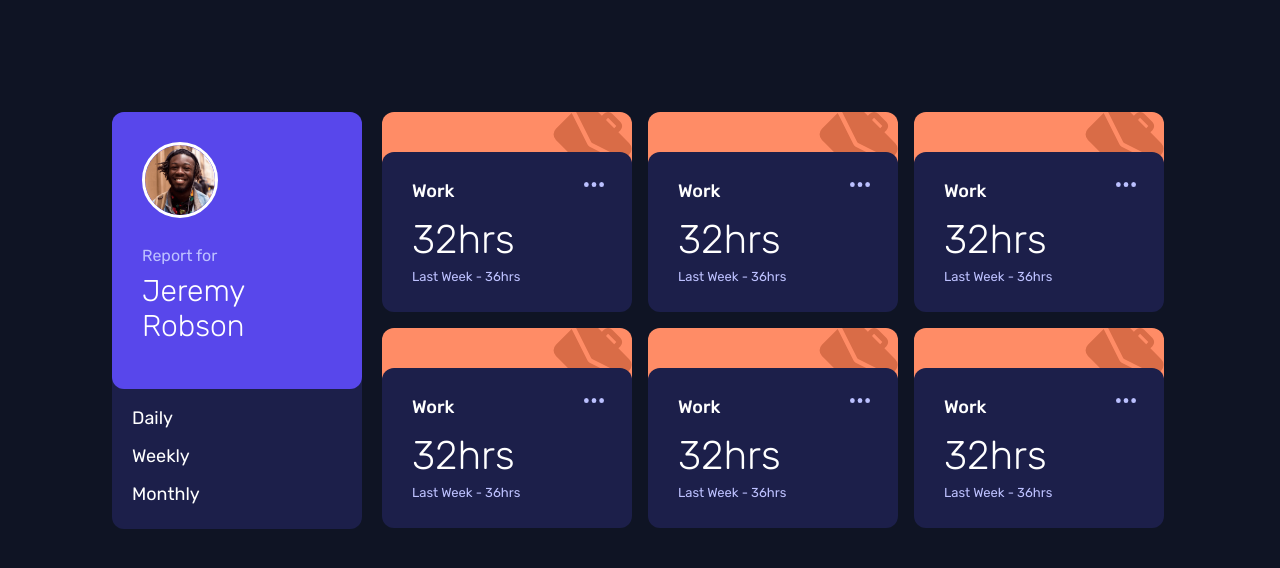
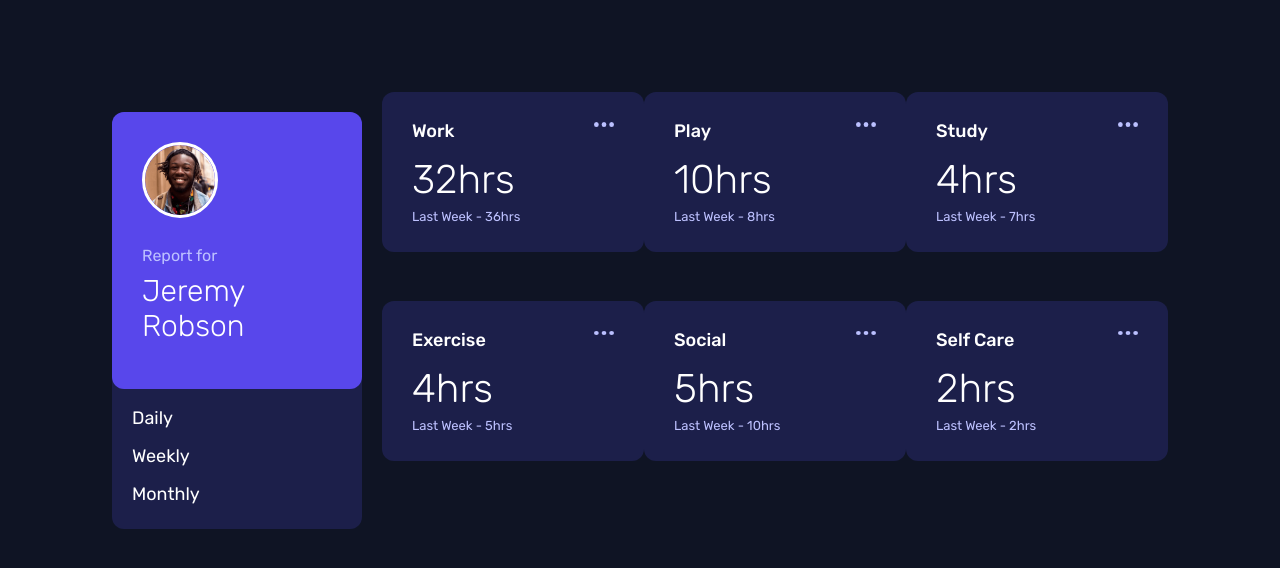
Before and after one commit to mdanieladla/time-tracking, a plain HTML site: page index.html in a window 1280 px wide. Drawn offline with Linux system fonts and the light colour scheme.

Commit message:
changed name classes cards and added class js-li

```diff
--- a/index.html
+++ b/index.html
@@ -29,14 +29,14 @@
         </div>
       </div>
       <ul class="list">
-        <li class="list-item">Daily</li>
-        <li class="list-item">Weekly</li>
-        <li>Monthly</li>
+        <li class="js-li list-item">Daily</li>
+        <li class="js-li list-item active">Weekly</li>
+        <li class="js-li list-item">Monthly</li>
       </ul>
     </div>
     <!--WORK-->
-    <div class="box1">
-      <div class="img-div container-margin"></div>
+    <div class="regular-card">
+      <div class="work container-margin"></div>
       <div class="work-info container-margin">
         <p class="par-work">Work</p>
         <img src="./images/icon-ellipsis.svg" alt="dots" class="dots-img" />
@@ -45,53 +45,53 @@
       </div>
     </div>
     <!--PLAY-->
-    <div class="box1">
-      <div class="img-div container-margin"></div>
+    <div class="regular-card">
+      <div class="play container-margin"></div>
       <div class="work-info container-margin">
-        <p class="par-work">Work</p>
+        <p class="par-work">Play</p>
         <img src="./images/icon-ellipsis.svg" alt="dots" class="dots-img" />
-        <p class="par-hrs">32hrs</p>
-        <span class="lastweek-span">Last Week - 36hrs</span>
+        <p class="par-hrs">10hrs</p>
+        <span class="lastweek-span">Last Week - 8hrs</span>
       </div>
     </div>
     <!--STUDY-->
-    <div class="box1">
-      <div class="img-div container-margin"></div>
+    <div class="regular-card">
+      <div class="study container-margin"></div>
       <div class="work-info container-margin">
-        <p class="par-work">Work</p>
+        <p class="par-work">Study</p>
         <img src="./images/icon-ellipsis.svg" alt="dots" class="dots-img" />
-        <p class="par-hrs">32hrs</p>
-        <span class="lastweek-span">Last Week - 36hrs</span>
+        <p class="par-hrs">4hrs</p>
+        <span class="lastweek-span">Last Week - 7hrs</span>
       </div>
     </div>
     <!--EXERCISE-->
-    <div class="box1">
-      <div class="img-div container-margin"></div>
+    <div class="regular-card">
+      <div class="exercise container-margin"></div>
       <div class="work-info container-margin">
-        <p class="par-work">Work</p>
+        <p class="par-work">Exercise</p>
         <img src="./images/icon-ellipsis.svg" alt="dots" class="dots-img" />
-        <p class="par-hrs">32hrs</p>
-        <span class="lastweek-span">Last Week - 36hrs</span>
+        <p class="par-hrs">4hrs</p>
+        <span class="lastweek-span">Last Week - 5hrs</span>
       </div>
     </div>
     <!--SOCIAL-->
-    <div class="box1">
-      <div class="img-div container-margin"></div>
+    <div class="regular-card">
+      <div class="social container-margin"></div>
       <div class="work-info container-margin">
-        <p class="par-work">Work</p>
+        <p class="par-work">Social</p>
         <img src="./images/icon-ellipsis.svg" alt="dots" class="dots-img" />
-        <p class="par-hrs">32hrs</p>
-        <span class="lastweek-span">Last Week - 36hrs</span>
+        <p class="par-hrs">5hrs</p>
+        <span class="lastweek-span">Last Week - 10hrs</span>
       </div>
     </div>
     <!--SELFCARE-->
-    <div class="box1">
-      <div class="img-div container-margin"></div>
+    <div class="regular-card">
+      <div class="selfcare container-margin"></div>
       <div class="work-info container-margin">
-        <p class="par-work">Work</p>
+        <p class="par-work">Self Care</p>
         <img src="./images/icon-ellipsis.svg" alt="dots" class="dots-img" />
-        <p class="par-hrs">32hrs</p>
-        <span class="lastweek-span">Last Week - 36hrs</span>
+        <p class="par-hrs">2hrs</p>
+        <span class="lastweek-span">Last Week - 2hrs</span>
       </div>
     </div>
     <script src="./index.js"></script>
```
